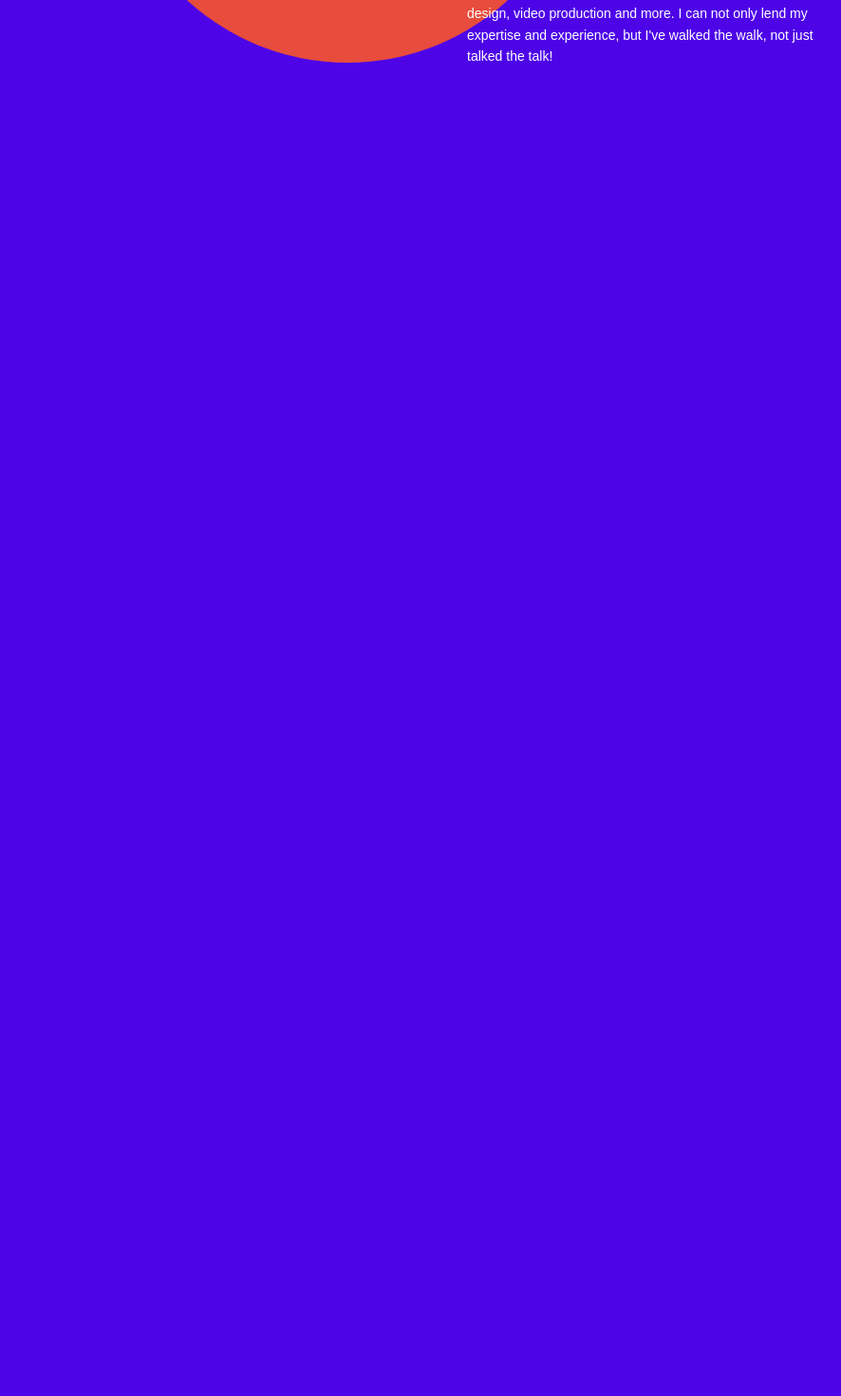
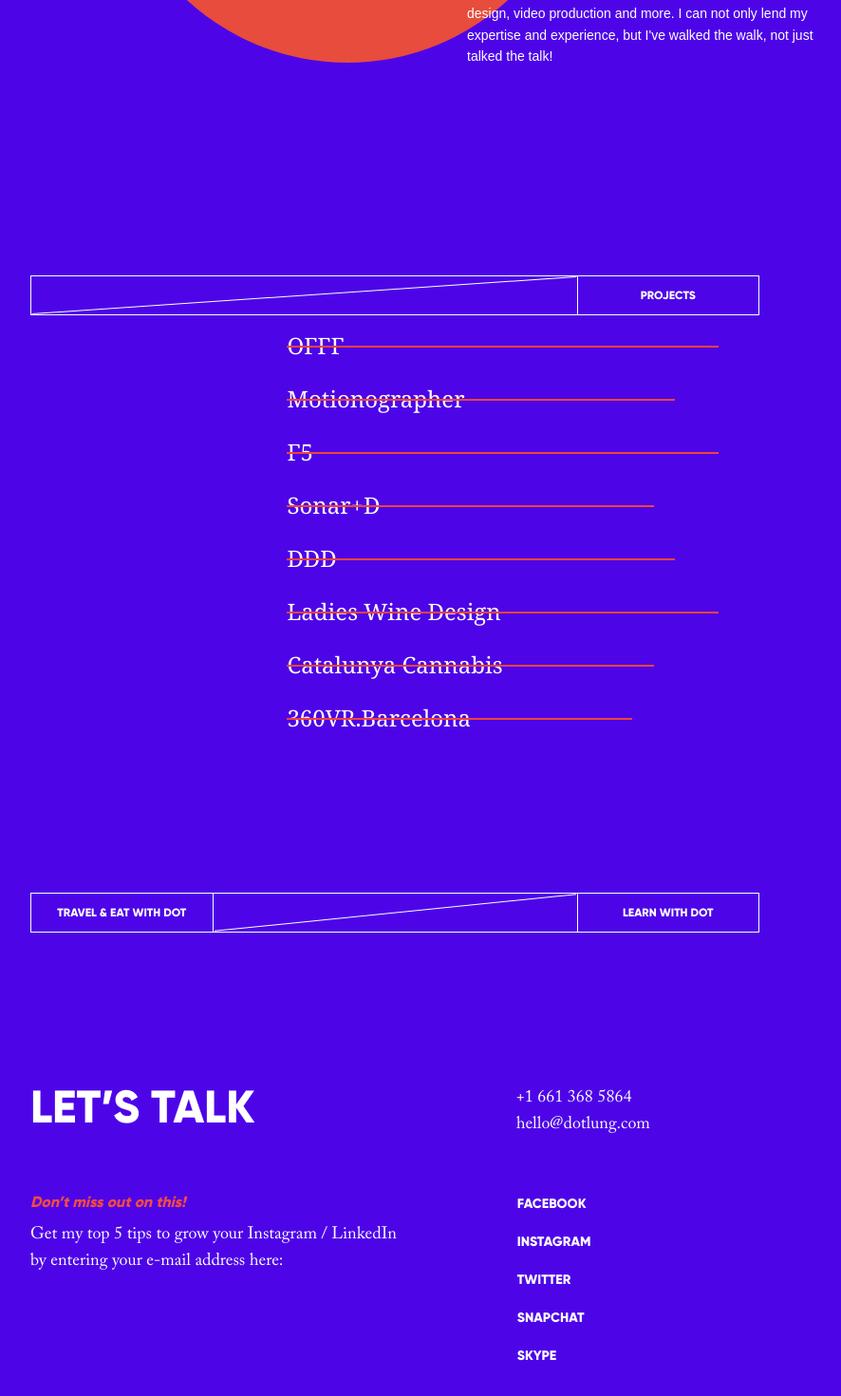
Before and after one commit to ArnabShikder24/dotlung-frontend, a Next.js app: page /work-with-dot in a window 1280 px wide. Shown: the part 1241-2711 px from the top of the page at 95% size, without its empty margins (224-1110 px from the left). Before the commit the page ends 1507 px from the top, so only its background shows below. Built offline with nearby package versions, Linux system fonts and the light colour scheme; a web font is replaced by a local one.

Commit message:
ui for info page  comppled almost

```diff
--- a/src/app/work-with-dot/page.tsx
+++ b/src/app/work-with-dot/page.tsx
@@ -1,7 +1,7 @@
 "use client";
 import Image from "next/image";
 import React, { useState } from "react";
-import { motion } from 'framer-motion';
+import { motion } from "framer-motion";
 import DotImage from "../../assets/images/work-with-Dot.png";
 import ShapeBg from "../../components/ShapeBg";
 
@@ -11,14 +11,37 @@ const WorkWithDot = () => {
   const handleMouseMove = (event) => {
     setMousePosition({ x: event.clientX, y: event.clientY });
   };
+  const items = [
+    { width: "200%", title: "OFFF" },
+    { width: "180%", title: "Motionographer" },
+    { width: "200%", title: "F5" },
+    { width: "170%", title: "Sonar+D" },
+    { width: "180%", title: "DDD" },
+    { width: "200%", title: "Ladies Wine Design" },
+    { width: "170%", title: "Catalunya Cannabis" },
+    { width: "160%", title: "360VR.Barcelona" },
+  ];
+
   return (
     <div className="container mx-auto">
       <ShapeBg />
       <div className="flex items-end">
-        <Image className="w-[980px] bg-transparent" src={DotImage} alt="dot Image" />
+        <Image
+          className="w-[980px] bg-transparent"
+          src={DotImage}
+          alt="dot Image"
+        />
         <div className="-ml-40">
-          <h1 className="text-[80px] font-extrabold font-gilroy leading-[85px]">WORK <br /> WITH DOT</h1>
-          <p className="font-caslon text-lg w-[380px] mt-5 mb-14"><span className="italic text-secondary">Mythical digital magic.</span> I have worked worldwide weaving wonders for top brands, events, and concepts.</p>
+          <h1 className="text-[80px] font-extrabold font-gilroy leading-[85px]">
+            WORK <br /> WITH DOT
+          </h1>
+          <p className="font-caslon text-lg w-[380px] mt-5 mb-14">
+            <span className="italic text-secondary">
+              Mythical digital magic.
+            </span>{" "}
+            I have worked worldwide weaving wonders for top brands, events, and
+            concepts.
+          </p>
           <p className="font-gilroy text-sm">EXPLORE</p>
           <div className="w-[1px] h-24 bg-secondary ml-6 mt-5" />
         </div>
@@ -31,24 +54,160 @@ const WorkWithDot = () => {
         >
           <motion.div
             className="absolute w-[500px] h-[500px] bg-[#e74c3c] rounded-full"
-            animate={{ x: mousePosition.x / 10 - 50, y: mousePosition.y / 10 - 50 }}
-            transition={{ type: 'spring', stiffness: 100, damping: 10 }}
+            animate={{
+              x: mousePosition.x / 10 - 50,
+              y: mousePosition.y / 10 - 50,
+            }}
+            transition={{ type: "spring", stiffness: 100, damping: 10 }}
           />
 
           <div className="absolute left-10 top-1/4 max-w-md font-caslon">
-            <p className="text-2xl italic text-secondary">Together we can make my magic.</p>
+            <p className="text-2xl italic text-secondary">
+              Together we can make my magic.
+            </p>
             <p className="text-2xl mt-2">
-              I create dominant and in demand online identities and communities by developing kick ass campaigns utilizing unique content specific to your brand ethos.
+              I create dominant and in demand online identities and communities
+              by developing kick ass campaigns utilizing unique content specific
+              to your brand ethos.
             </p>
           </div>
 
           <div className="absolute right-10 top-1/2 max-w-sm">
             <p className="text-sm leading-relaxed font-asty">
-            The digital world can be a difficult one to navigate. Sometimes you need that unicorn to guide you through the good and the bad to enhance, target, and execute your best strategy. This is where I thrive. I&apos;ve run campaigns for agencies, headed up social media teams for a variety of companies, and have initiated my own start ups in graphic design, video production and more. I can not only lend my expertise and experience, but I&apos;ve walked the walk, not just talked the talk!
+              The digital world can be a difficult one to navigate. Sometimes
+              you need that unicorn to guide you through the good and the bad to
+              enhance, target, and execute your best strategy. This is where I
+              thrive. I&apos;ve run campaigns for agencies, headed up social
+              media teams for a variety of companies, and have initiated my own
+              start ups in graphic design, video production and more. I can not
+              only lend my expertise and experience, but I&apos;ve walked the
+              walk, not just talked the talk!
             </p>
           </div>
         </div>
       </div>
+      <div className="w-full p-4 font-gilroy mt-2">
+        <div className="flex items-center justify-between">
+          {/* <Image className="fixed" src={Logo} alt="Logo" width={50} /> */}
+          <div className="w-[50px]" />
+
+          <div className="max-w-3xl flex-1 mx-20 text-xs">
+            <div className="relative">
+              <div className="border border-white flex w-full">
+                <div className="w-3/4 relative">
+                  <div className="absolute w-full h-[1px] bg-white transform -rotate-[3.9deg] top-1/2 -translate-y-1/2 z-10"></div>
+                  <div className="h-full" />
+                </div>
+
+                <div className="relative w-1/4">
+                  <p className="block px-6 py-3 text-white hover:text-orange-500 transition-colors text-center border-l border-white">
+                    PROJECTS
+                  </p>
+                </div>
+              </div>
+            </div>
+          </div>
+
+          <div className="w-[50px]" />
+        </div>
+      </div>
+      <div className=" flex items-center justify-center ">
+        <div className="text-white text-2xl font-serif">
+          {items.map((item, index) => (
+            <div key={index} className="mb-4 relative">
+              <span className="block pb-2 ">{item.title}</span>
+              <div
+                className=" border-b-2 absolute top-4"
+                style={{
+                  border: "1px solid rgb(241, 67, 54)",
+                  width: item.width,
+                }}
+              ></div>
+            </div>
+          ))}
+        </div>
+      </div>
+      <nav className="w-full p-4 font-gilroy mt-32 mb-32">
+        <div className="flex items-center justify-between">
+          <div className="w-[50px]" />
+
+          <div className="max-w-3xl flex-1 mx-20 text-xs">
+            <div className="relative">
+              <div className="border border-white flex w-full">
+                <a
+                  href="/about"
+                  className="w-1/4 px-6 py-3 text-white hover:text-orange-500 transition-colors text-center border-r border-white"
+                >
+                  TRAVEL & EAT WITH DOT
+                </a>
+
+                <div className="w-1/2 relative">
+                  <div className="absolute w-full h-[1px] bg-white transform -rotate-[5.8deg] top-1/2 -translate-y-1/2 z-10"></div>
+                  <div className="h-full" />
+                </div>
+
+                <div className="relative w-1/4">
+                  <a
+                    href="/what-i-do"
+                    className="block px-6 py-3 text-white hover:text-orange-500 transition-colors text-center border-l border-white"
+                  >
+                    LEARN WITH DOT
+                  </a>
+                </div>
+              </div>
+            </div>
+          </div>
+
+          <div className="w-[50px]" />
+        </div>
+      </nav>
+      <nav className="w-full p-4 font-gilroy mt-5">
+        <div className="flex items-center justify-center">
+          <div className="max-w-3xl flex-1 mx-20  flex justify-center">
+            <div className="  flex w-full">
+              <div style={{width:"85%"}}>
+                <div className="flex justify-between">
+                  <div>
+                    <h1 className="text-5xl font-bold">LET’S TALK</h1>
+                  </div>
+                  <div>
+                    <p className="text-lg font-caslon">+1 661 368 5864</p>
+                    <p className="text-lg font-caslon">hello@dotlung.com</p>
+                  </div>
+                </div>
+                <div className="flex justify-between mt-10">
+                  <div>
+                    <p className="italic text-secondary mt-4">
+                      Don’t miss out on this!
+                    </p>
+                    <p className="mt-2 text-lg font-caslon">
+                      Get my top 5 tips to grow your Instagram / LinkedIn <br/>by
+                      entering your e-mail address here:
+                    </p>
+                  </div>
+                  <div className="flex flex-col text-lg  mt-4" style={{width:140}}>
+                    <a href="#" style={{fontSize:14}} className="hover:underline mb-3">
+                      FACEBOOK
+                    </a>
+                    <a href="#" style={{fontSize:14}} className="hover:underline mb-3">
+                      INSTAGRAM
+                    </a>
+                    <a href="#" style={{fontSize:14}} className="hover:underline mb-3">
+                      TWITTER
+                    </a>
+                    <a href="#" style={{fontSize:14}} className="hover:underline mb-3">
+                      SNAPCHAT
+                    </a>
+                    <a href="#" style={{fontSize:14}} className="hover:underline mb-3">
+                      SKYPE
+                    </a>
+                  </div>
+                </div>
+              </div>
+            </div>
+          </div>
+        </div>
+      </nav>
     </div>
   );
 };
```
